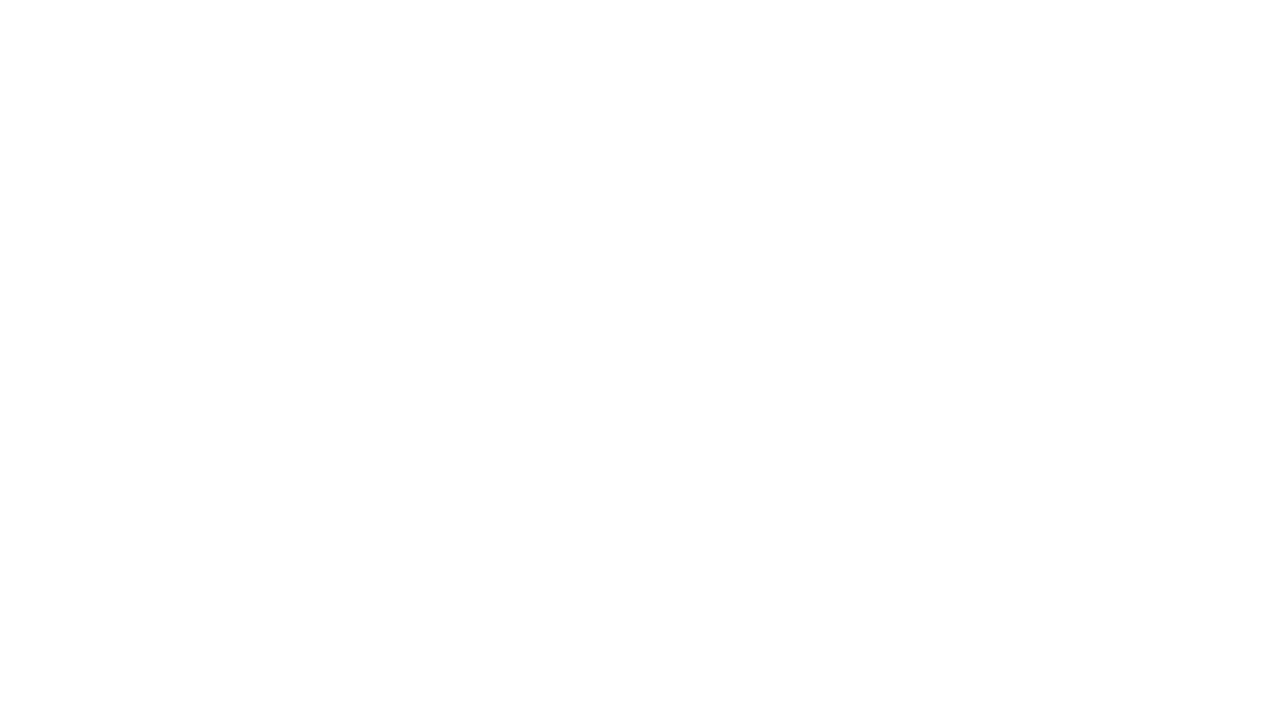
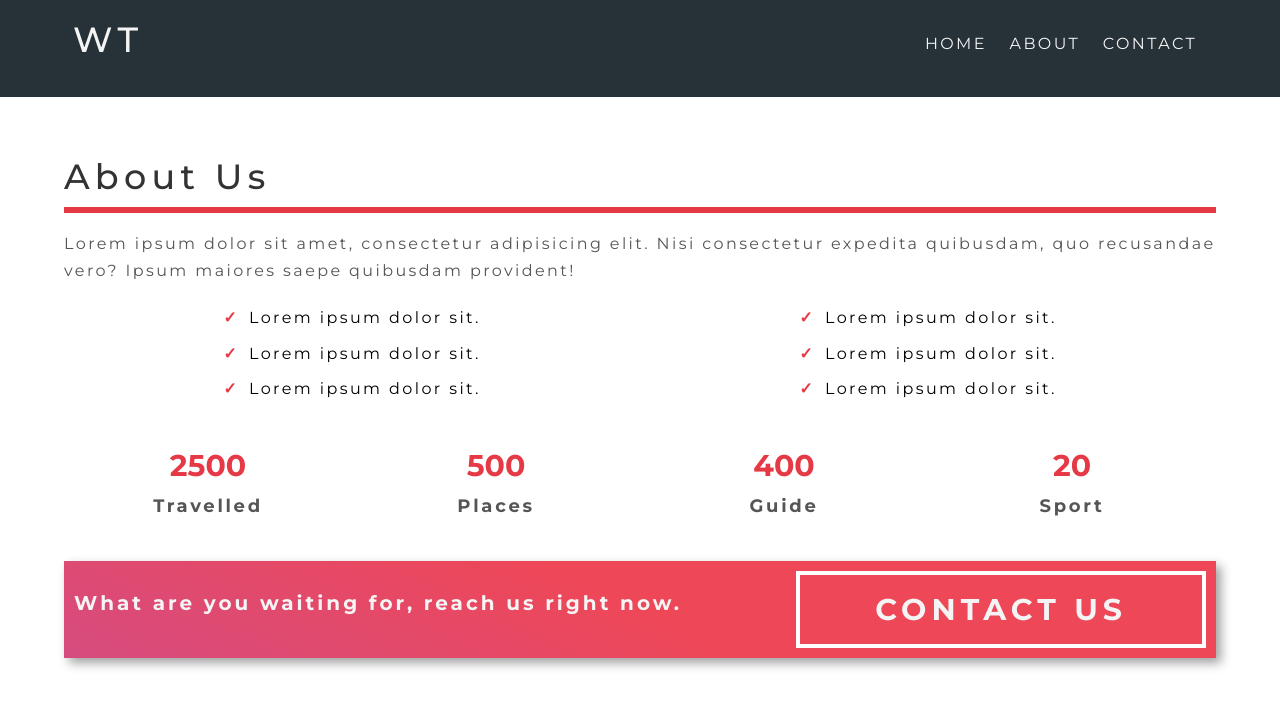
Before and after one commit to mayurwankhade96/Travel-Website, a plain HTML site: page pages/about.html in a window 1280 px wide. Drawn offline with Linux system fonts and the light colour scheme.

Commit message:
[Mayur] Refactor : about page completed

```diff
--- a/css/style.css
+++ b/css/style.css
@@ -14,6 +14,7 @@ html {
 
 body {
   font-family: 'Montserrat', sans-serif;
+  line-height: 1.7;
 }
 
 ul li {
@@ -72,6 +73,10 @@ h3 {
   color: #555;
 }
 
+.bg-dark {
+  background-color: #263238;
+}
+
 .btn {
   display: inline-block;
   padding: 0.5em 1.5em;
@@ -116,16 +121,16 @@ h3 {
   padding: 1rem;
 }
 
-.header .navbar .logo {
+.navbar .logo {
   float: left;
 }
 
-.header .navbar .nav-items {
+.navbar .nav-items {
   float: right;
   margin-top: 1rem;
 }
 
-.header .navbar .nav-item {
+.navbar .nav-item {
   display: inline-block;
   padding: 1rem;
   text-transform: uppercase;
@@ -266,3 +271,118 @@ h3 {
 .social-media-links i {
   margin: 2rem;
 }
+
+/* ########## about page styling ########## */
+
+.about {
+  padding: 5rem 0;
+}
+
+.about-heading {
+  border-bottom: 6px solid #e63946;
+}
+
+/* ########## about wrapper styling ########## */
+
+.about-wrapper {
+  text-align: center;
+  margin-top: 2rem;
+}
+
+.about-wrapper .left-content {
+  float: left;
+  width: 50%;
+}
+
+.about-wrapper .right-content {
+  float: right;
+  width: 50%;
+}
+
+.about-wrapper::after {
+  content: '';
+  display: block;
+  clear: both;
+}
+
+.about-wrapper li::before {
+  content: '\2713';
+  color: #e63946;
+  font-weight: bold;
+  padding-right: 1rem;
+}
+
+/* ########## count styling ########## */
+
+.counts {
+  margin-top: 3rem;
+}
+
+.count-item {
+  width: 25%;
+  float: left;
+  text-align: center;
+}
+
+.counts::after {
+  content: '';
+  display: block;
+  clear: both;
+}
+
+.count-item span {
+  font-size: 3rem;
+  font-weight: 700;
+  color: #e63946;
+}
+
+.count-item p {
+  font-weight: 700;
+  color: #555;
+  font-size: 1.8rem;
+}
+
+/* ########## banner styling ########## */
+
+.cta-banner {
+  background: linear-gradient(25deg, #d64c7f, #ee4758 50%);
+  color: #f4f4f4;
+  padding: 1rem;
+  box-shadow: 5px 5px 10px #00000060;
+  margin-top: 3rem;
+}
+
+.cta-banner-left {
+  width: 60%;
+  float: left;
+}
+
+.cta-banner-right {
+  width: 40%;
+  float: right;
+  text-align: right;
+}
+
+.cta-line {
+  font-weight: 700;
+  font-size: 2rem;
+  margin-top: 1.5rem;
+}
+
+.btn-cta {
+  text-align: center;
+  display: inline-block;
+  font-weight: 700;
+  font-size: 3rem;
+  text-transform: uppercase;
+  border: 4px solid white;
+  padding: 0.3em 2.5em;
+  letter-spacing: 0.5rem;
+  color: #f4f4f4;
+}
+
+.cta-banner::after {
+  content: '';
+  display: block;
+  clear: both;
+}
--- a/pages/about.html
+++ b/pages/about.html
@@ -0,0 +1,79 @@
+<!DOCTYPE html>
+<html lang="en">
+
+<head>
+    <meta charset="UTF-8">
+    <meta http-equiv="X-UA-Compatible" content="IE=edge">
+    <meta name="viewport" content="width=device-width, initial-scale=1.0">
+    <link rel="stylesheet" href="../css/style.css">
+    <script src="https://kit.fontawesome.com/86ddb1ba29.js" crossorigin="anonymous"></script>
+    <title>Travel Website | Welcome</title>
+</head>
+
+<body>
+    <nav class="navbar bg-dark">
+        <div class="container">
+            <h1 class="logo lg-heading text-light">WT</h1>
+            <ul class="nav-items">
+                <li class="nav-item"><a href="./index.html">Home</a></li>
+                <li class="nav-item"><a href="./about.html">About</a></li>
+                <li class="nav-item"><a href="./contact.html">Contact</a></li>
+            </ul>
+        </div>
+    </nav>
+
+    <section class="about">
+        <div class="container">
+            <h2 class="lg-heading text-black about-heading">About Us</h2>
+            <p class="text-gray">Lorem ipsum dolor sit amet, consectetur adipisicing elit. Nisi consectetur expedita
+                quibusdam, quo
+                recusandae vero? Ipsum maiores saepe quibusdam provident!</p>
+            <div class="about-wrapper">
+                <div class="left-content">
+                    <ul>
+                        <li>Lorem ipsum dolor sit.</li>
+                        <li>Lorem ipsum dolor sit.</li>
+                        <li>Lorem ipsum dolor sit.</li>
+                    </ul>
+                </div>
+                <div class="right-content">
+                    <ul>
+                        <li>Lorem ipsum dolor sit.</li>
+                        <li>Lorem ipsum dolor sit.</li>
+                        <li>Lorem ipsum dolor sit.</li>
+                    </ul>
+                </div>
+            </div>
+
+            <div class="counts">
+                <div class="count-item count-item1">
+                    <span>2500</span>
+                    <p>Travelled</p>
+                </div>
+                <div class="count-item count-item2">
+                    <span>500</span>
+                    <p>Places</p>
+                </div>
+                <div class="count-item count-item3">
+                    <span>400</span>
+                    <p>Guide</p>
+                </div>
+                <div class="count-item count-item4">
+                    <span>20</span>
+                    <p>Sport</p>
+                </div>
+            </div>
+
+            <div class="cta-banner">
+                <div class="cta-banner-left">
+                    <p class="cta-line">What are you waiting for, reach us right now.</p>
+                </div>
+                <div class="cta-banner-right">
+                    <a href="./contact.html" class="btn-cta">Contact Us</a>
+                </div>
+            </div>
+        </div>
+    </section>
+</body>
+
+</html>
```
Also changed, not shown: pages/index.html (+2 -2 lines).
